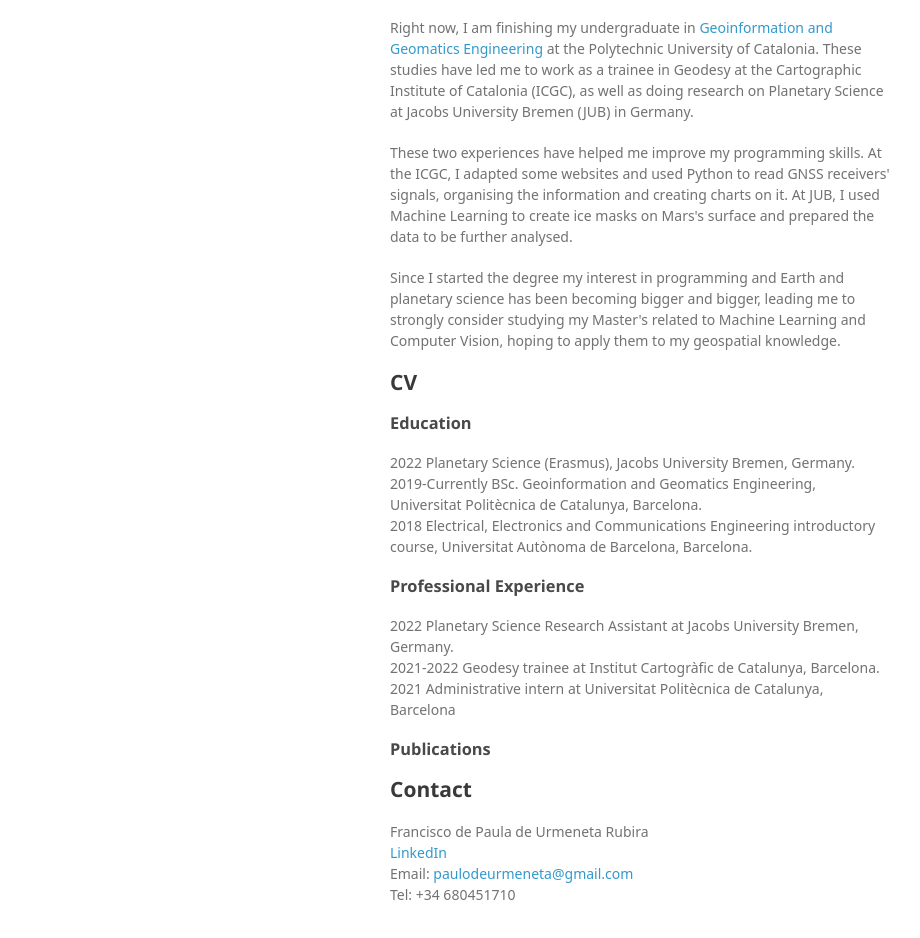
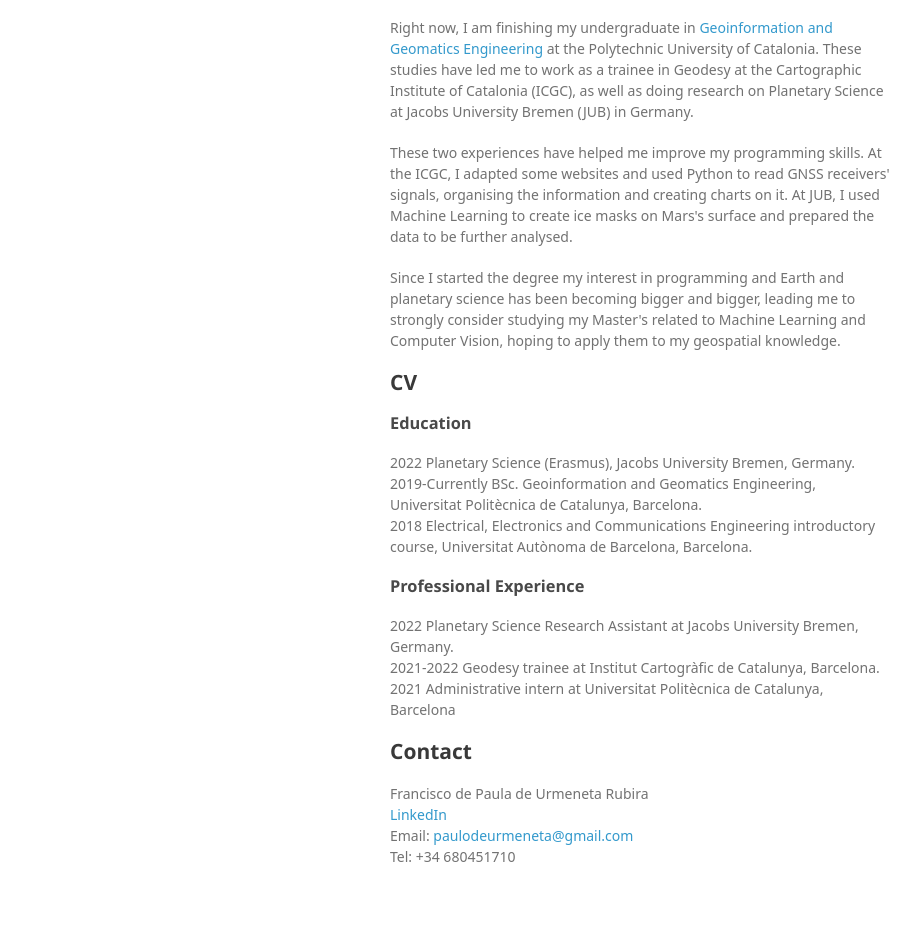
Before and after one commit to paulodeurmeneta/paulodeurmeneta.github.io, a plain HTML site: page index.html in a window 1280 px wide. Shown: the part 146-1084 px from the top of the page, without its empty margins (180-1100 px from the left). Drawn offline with Linux system fonts and the light colour scheme; a web font is replaced by a local one.

Commit message:
Add files via upload

```diff
--- a/index.html
+++ b/index.html
@@ -45,7 +45,7 @@
   2021 Administrative intern at Universitat Politècnica de Catalunya, Barcelona</p>
 
   <h3>
-  <a id="publications" class="anchor" href="#publications" aria-hidden="true"><span aria-hidden="true" class="octicon octicon-link"></span></a>Publications</h3>
+  <!--  <a id="publications" class="anchor" href="#publications" aria-hidden="true"><span aria-hidden="true" class="octicon octicon-link"></span></a>Publications</h3>  -->
 
   <h2>
   <a id="contact" class="anchor" href="#contact" aria-hidden="true"><span aria-hidden="true" class="octicon octicon-link"></span></a>Contact</h2>
```
